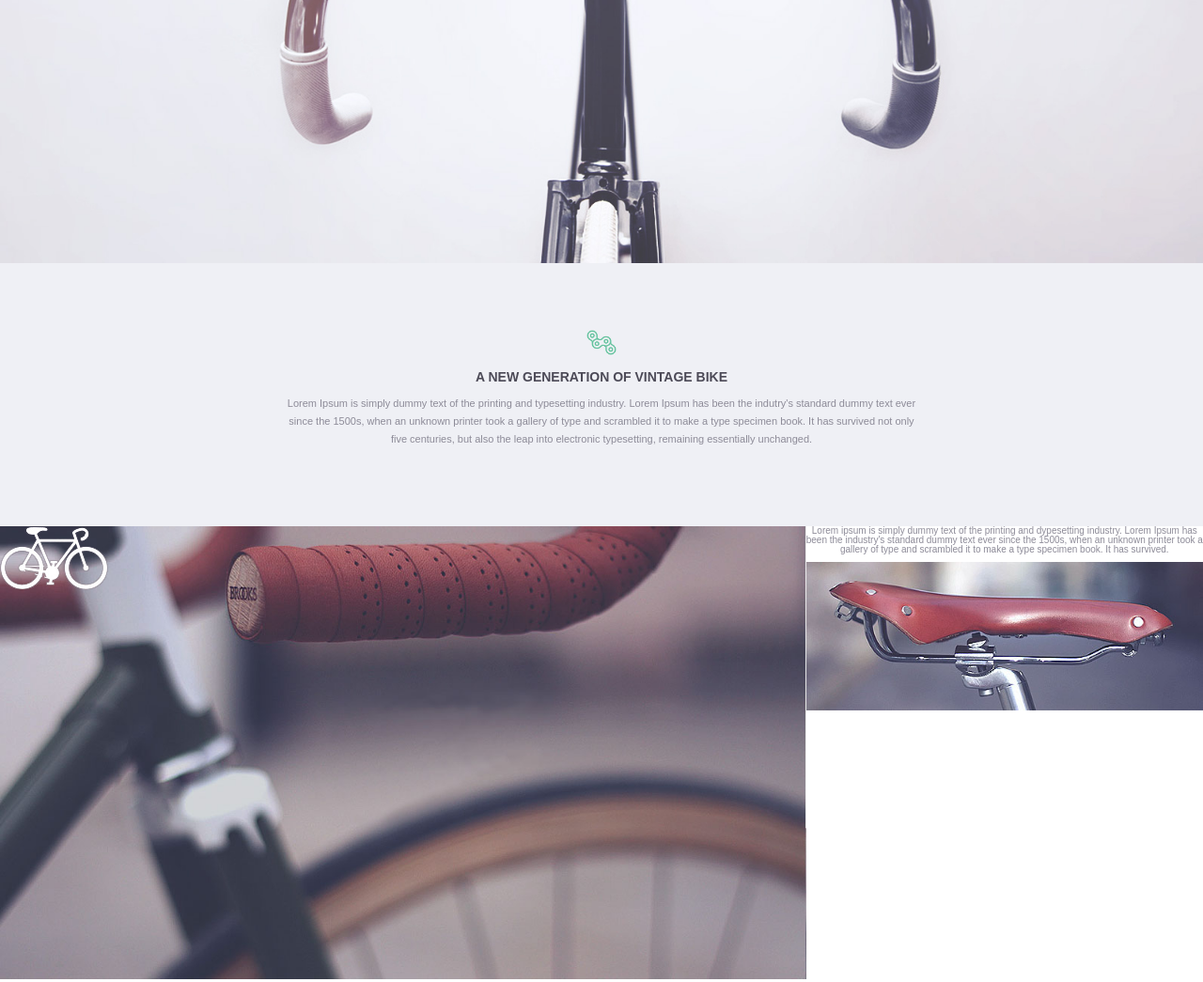
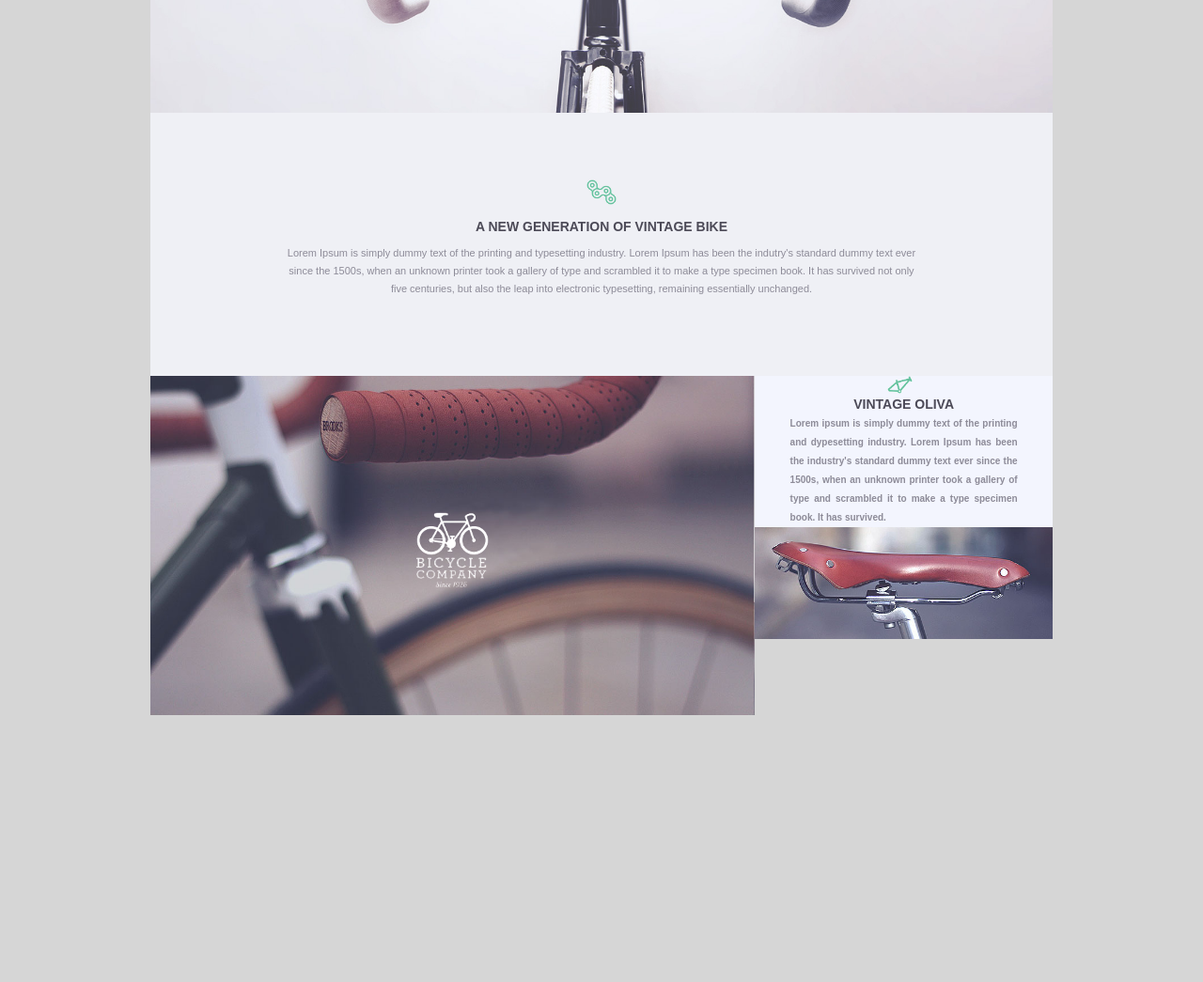
Before and after one commit to Nick-Maldonado/Mockup-Exercise, a plain HTML site: page index.html in a window 1280 px wide. Shown: the part 360-1405 px from the top of the page at 94% size. Drawn offline with Linux system fonts and the light colour scheme.

Commit message:
more progress, max and min width 960px

```diff
--- a/index.html
+++ b/index.html
@@ -4,6 +4,7 @@
     <link rel="stylesheet" type="text/css" href="style.css">
   </head>
   <body>
+    <div class ="all">
       <div class="topbar">
         <ul>
           <li><a href="#">ABOUT US</a></li>
@@ -28,13 +29,18 @@
       <div class="row1">
         <div class="left1">
           <img class="bike" src="assets/bike.png">
+          <img class="bicycle-company-logo" src="assets/bicycle-company-logo.png">
           <img class="bike-1" src="assets/bike-1.jpg">
         </div>
         <div class="right1">
-        <div class="fillerwords r1text1">
-          Lorem ipsum is simply dummy text of the printing and dypesetting industry. Lorem Ipsum has been the industry's standard dummy text ever since the 1500s, when an unknown printer took a gallery of type and scrambled it to make a type specimen book.  It has survived.
+          <div class="textBox">
+            <img class="frame-icon" src="assets/frame-icon.png">
+            <h6>VINTAGE OLIVA</h6>
+            <p>Lorem ipsum is simply dummy text of the printing and dypesetting industry. Lorem Ipsum has been the industry's standard dummy text ever since the 1500s, when an unknown printer took a gallery of type and scrambled it to make a type specimen book.  It has survived.
+            </p>
           </div>
           <img class="seat" src="assets/seat.jpg">
+        </div>
       </div>
     </div>
   </body>
--- a/style.css
+++ b/style.css
@@ -48,10 +48,20 @@ table {
 }
 /* Stylesheet below this */
 
+body {
+  background-color: rgb(214, 214, 214);
+}
+
+.all {
+	max-width: 960px;
+	min-width: 960px;
+	margin: auto;
+}
+
 .topbar {
   position: absolute;
   margin: 20px 0;
-  width: 100%;
+  width: 960px;
   text-align: center;
 }
 
@@ -99,7 +109,7 @@ table {
   width: 32px;
 }
 
- h6 {
+ .intro h6 {
   font-family: sans-serif;
   font-size: 14px;
   text-align: center;
@@ -115,10 +125,9 @@ table {
   color: #8d8b98;
   padding-bottom: 8px;
 }
-
 .row1 .left1 {
   width: 67%;
-  float: left
+  float: left;
 }
 
 .row1 .left1 .bike-1 {
@@ -126,24 +135,56 @@ table {
 }
 
 .row1 .left1 .bike {
-  position: absolute;
+	position: absolute;
+  padding: 145px 283px;
+	width: 77px;
+}
+
+.row1 .left1 .bicycle-company-logo {
+	position: absolute;
+	padding: 193px 283px;
+	width: 77px;
 }
 
 .row1 .right1 {
   width: 33%;
   float: left;
+	height: 100%;
 }
 
 .row1 .right1 .seat {
   width: 100%
 }
 
-.fillerwords {
-  font-family: sans-serif;
-  font-size: 10px;
-  text-align: center;
-  color: #8d8b98;
-  padding-bottom: 8px;
+.textBox {
+	background-color: #f3f5fe;
+	align-items: center;
+	margin: 0;
 }
 
-.r1text1
+.textBox p {
+	font-family: sans-serif;
+  font-size: 10px;
+  text-align: justify;
+  color: #8d8b98;
+	width: 242px;
+	line-height: 2;
+	position: relative;
+	margin: 0 auto;
+	font-weight: bold;
+}
+
+.textBox .frame-icon {
+	margin: 0 auto;
+	width: 27px;
+  padding-left: 44.5%;
+}
+
+.textBox h6 {
+ font-family: sans-serif;
+ font-size: 14px;
+ text-align: center;
+ font-weight: bold;
+ color: #4c4a57;
+ padding: 4px;
+}
```
Lines whose indentation alone changed are shown as unchanged.
